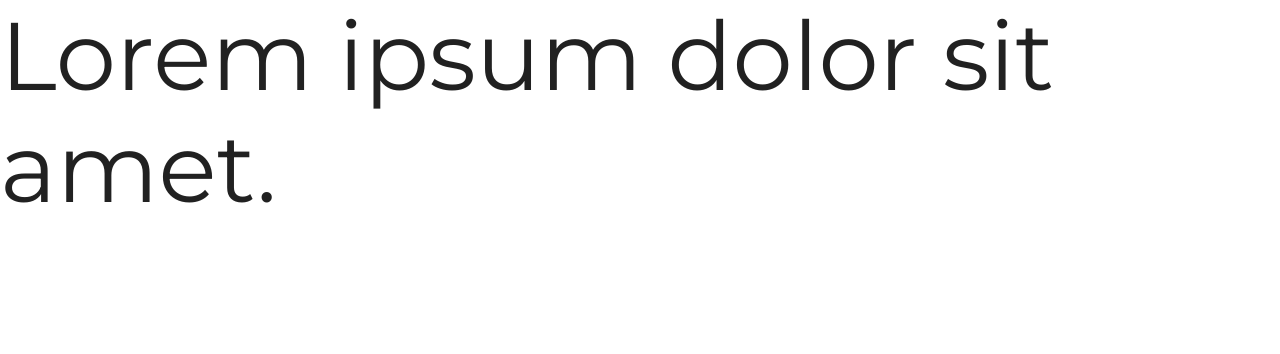
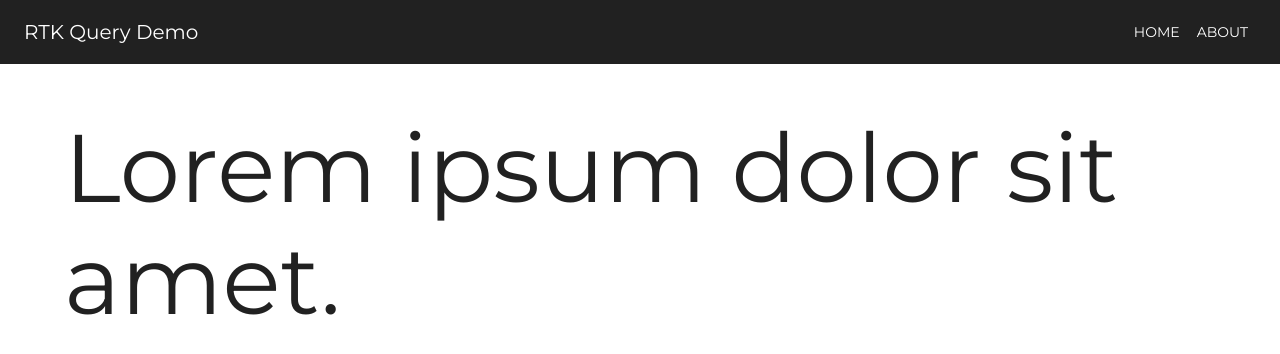
Before and after one commit to amoljagtap17/2023-react-rtk-query-demo, a React (Create React App) app: page / in a window 1280 px wide. Shown: the top 354 px of the page. Built offline with nearby package versions, Linux system fonts and the light colour scheme.

Commit message:
2023-react-rtk-query-demo: add navbar component

```diff
--- a/src/App.tsx
+++ b/src/App.tsx
@@ -2,14 +2,19 @@
 import CssBaseline from "@mui/material/CssBaseline";
 import { ThemeProvider } from "@mui/material/styles";
 import { theme } from "app/mui";
-import { Typography } from "@mui/material";
+import { Container, Typography } from "@mui/material";
+import { Navbar } from "components/sections";
 
 export function App() {
   return (
     <ThemeProvider theme={theme}>
       <CssBaseline />
 
-      <Typography variant="h1">Lorem ipsum dolor sit amet.</Typography>
+      <Navbar />
+
+      <Container maxWidth="lg">
+        <Typography variant="h1">Lorem ipsum dolor sit amet.</Typography>
+      </Container>
     </ThemeProvider>
   );
 }
--- a/src/app/mui/theme.ts
+++ b/src/app/mui/theme.ts
@@ -1,5 +1,5 @@
 import { createTheme } from "@mui/material/styles";
-import { purple } from "@mui/material/colors";
+import { grey } from "@mui/material/colors";
 
 export const theme = createTheme({
   typography: {
@@ -7,7 +7,8 @@
   },
   palette: {
     primary: {
-      main: purple[900],
+      main: grey[900],
     },
   },
+  components: {},
 });
--- /dev/null
+++ b/src/components/sections/Navbar/index.tsx
@@ -0,0 +1,103 @@
+import {
+  Box,
+  Typography,
+  Divider,
+  List,
+  ListItem,
+  ListItemButton,
+  ListItemText,
+  AppBar,
+  Button,
+  IconButton,
+  Toolbar,
+  Drawer,
+} from "@mui/material";
+import { useState } from "react";
+import { Menu as MenuIcon } from "@mui/icons-material";
+
+const drawerWidth = 240;
+const navItems = ["Home", "About"];
+
+export function Navbar() {
+  const [mobileOpen, setMobileOpen] = useState(false);
+
+  const handleDrawerToggle = () => {
+    setMobileOpen((prevState) => !prevState);
+  };
+
+  const drawer = (
+    <Box onClick={handleDrawerToggle} sx={{ textAlign: "center" }}>
+      <Typography variant="h6" sx={{ my: 2 }}>
+        RTK Query Demo
+      </Typography>
+
+      <Divider />
+
+      <List>
+        {navItems.map((item) => (
+          <ListItem key={item} disablePadding>
+            <ListItemButton sx={{ textAlign: "center" }}>
+              <ListItemText primary={item} />
+            </ListItemButton>
+          </ListItem>
+        ))}
+      </List>
+    </Box>
+  );
+
+  return (
+    <Box sx={{ display: "flex" }}>
+      <AppBar component="nav" position="fixed" elevation={0}>
+        <Toolbar>
+          <IconButton
+            color="inherit"
+            aria-label="open drawer"
+            edge="start"
+            onClick={handleDrawerToggle}
+            sx={{ mr: 2, display: { sm: "none" } }}
+          >
+            <MenuIcon />
+          </IconButton>
+          <Typography
+            variant="h6"
+            component="div"
+            sx={{ flexGrow: 1, display: { xs: "none", sm: "block" } }}
+          >
+            RTK Query Demo
+          </Typography>
+          <Box sx={{ display: { xs: "none", sm: "block" } }}>
+            {navItems.map((item) => (
+              <Button key={item} sx={{ color: "#fff" }}>
+                {item}
+              </Button>
+            ))}
+          </Box>
+        </Toolbar>
+      </AppBar>
+
+      <Box component="nav">
+        <Drawer
+          variant="temporary"
+          open={mobileOpen}
+          onClose={handleDrawerToggle}
+          ModalProps={{
+            keepMounted: true, // Better open performance on mobile.
+          }}
+          sx={{
+            display: { xs: "block", sm: "none" },
+            "& .MuiDrawer-paper": {
+              boxSizing: "border-box",
+              width: drawerWidth,
+            },
+          }}
+        >
+          {drawer}
+        </Drawer>
+      </Box>
+
+      <Box component="main" sx={{ p: 3 }}>
+        <Toolbar />
+      </Box>
+    </Box>
+  );
+}
--- /dev/null
+++ b/src/components/sections/index.ts
@@ -0,0 +1 @@
+export * from "./Navbar";
```
